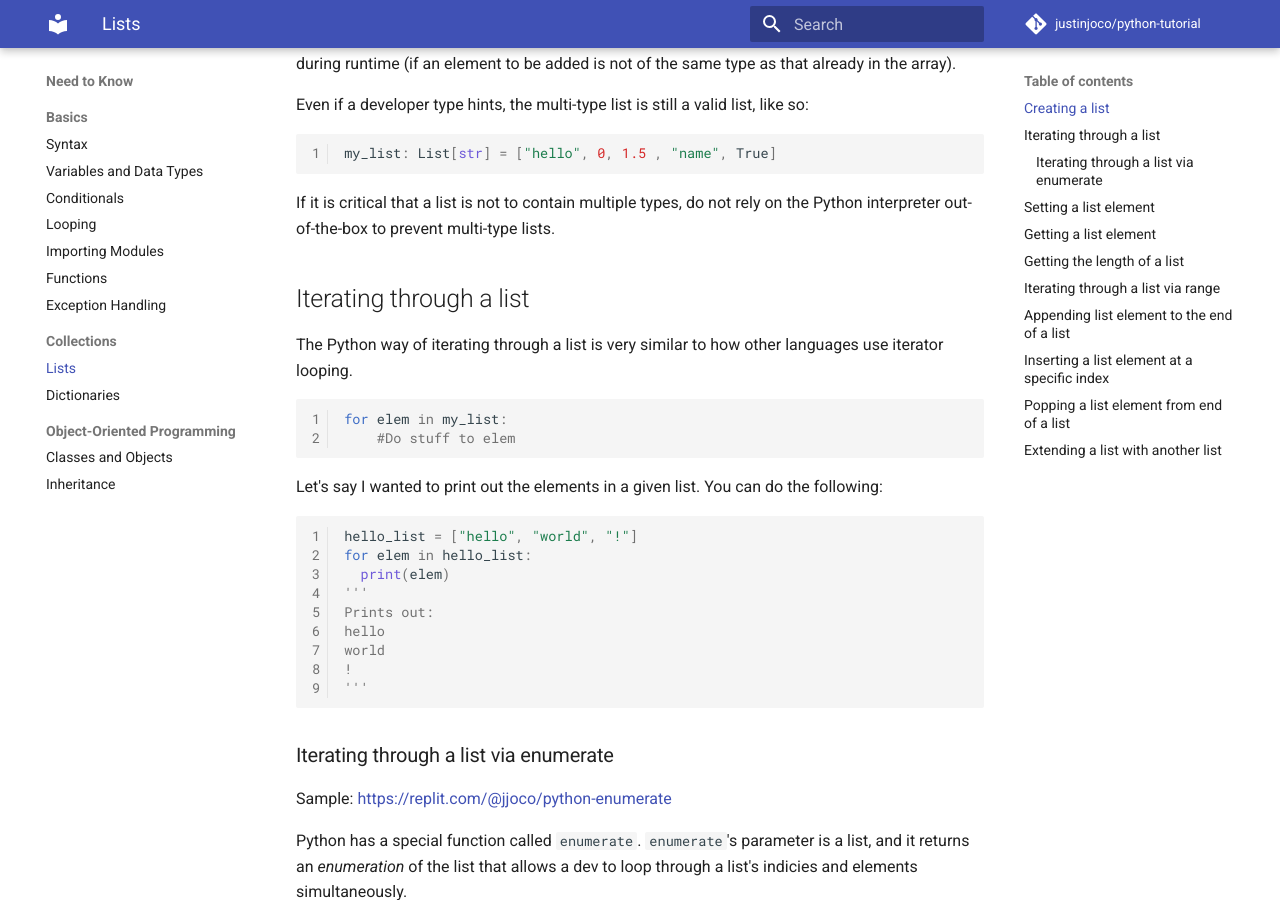
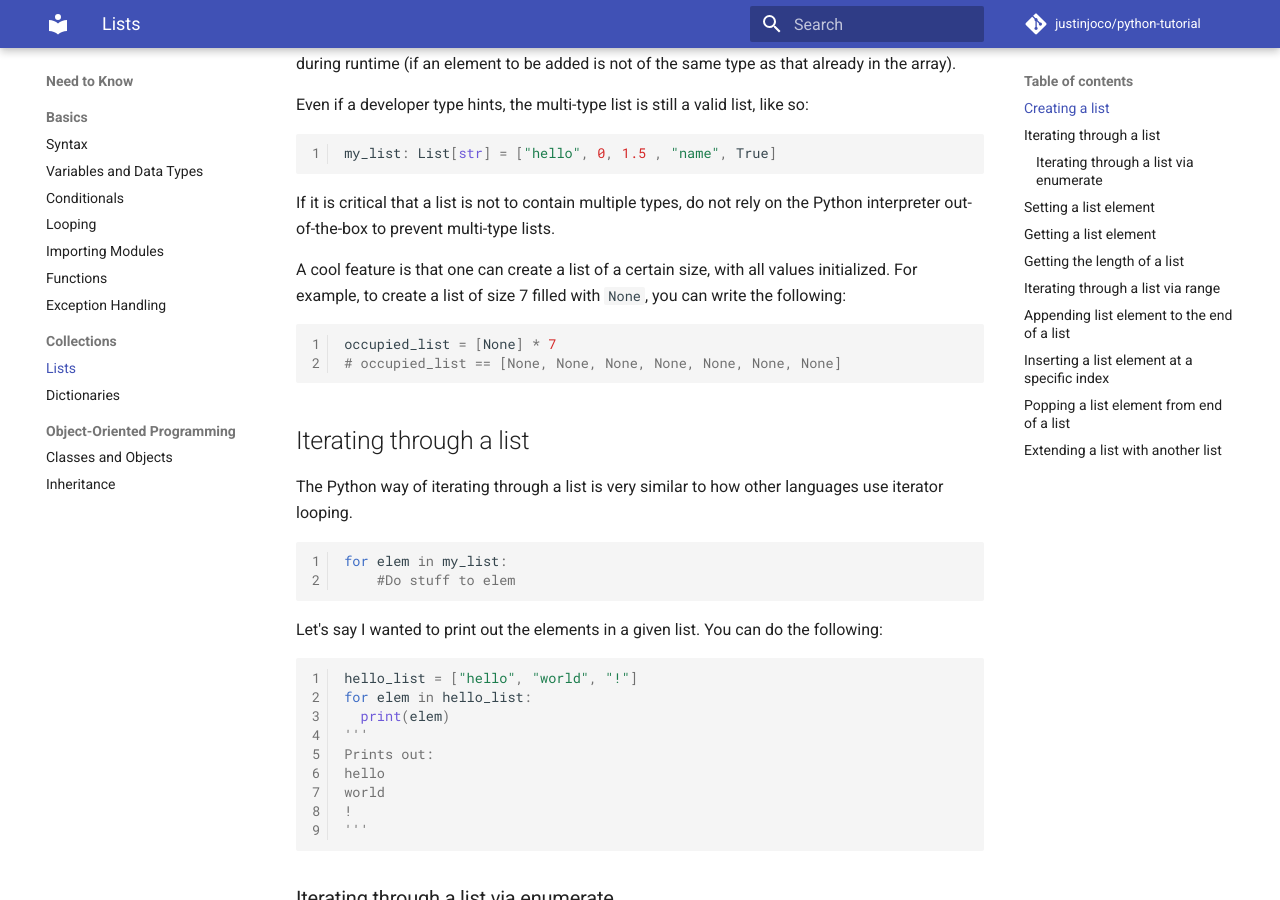
Before and after one commit to justinjoco/python-tutorial, an MkDocs documentation site: the page built from docs/collections/lists.md, in a window 1280 px wide and 900 px high, scrolled down 1067 px. Built offline with MkDocs 1.6.1 and Material for MkDocs 9.7.7, drawn with Linux system fonts in a browser that asks for light colours; comment, search, counter and statistics services are not loaded.

Commit message:
adds how-to for n-list filled with a value

````diff
--- a/docs/collections/lists.md
+++ b/docs/collections/lists.md
@@ -34,6 +34,12 @@ Even if a developer type hints, the multi-type list is still a valid list, like
 my_list: List[str] = ["hello", 0, 1.5 , "name", True]
 ```
 If it is critical that a list is not to contain multiple types, do not rely on the Python interpreter out-of-the-box to prevent multi-type lists.
+
+A cool feature is that one can create a list of a certain size, with all values initialized. For example, to create a list of size 7 filled with `None`, you can write the following:
+```python
+occupied_list = [None] * 7
+# occupied_list == [None, None, None, None, None, None, None]
+```
 ## Iterating through a list
 The Python way of iterating through a list is very similar to how other languages use iterator looping.
 
````
